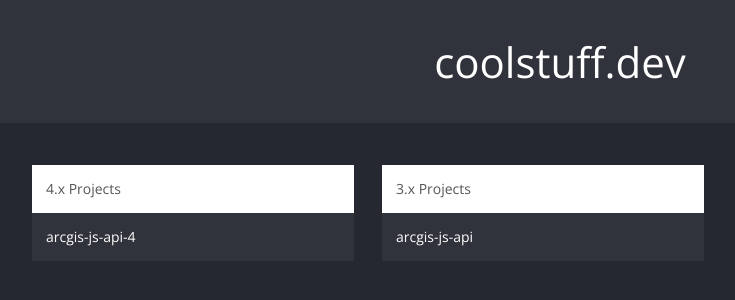
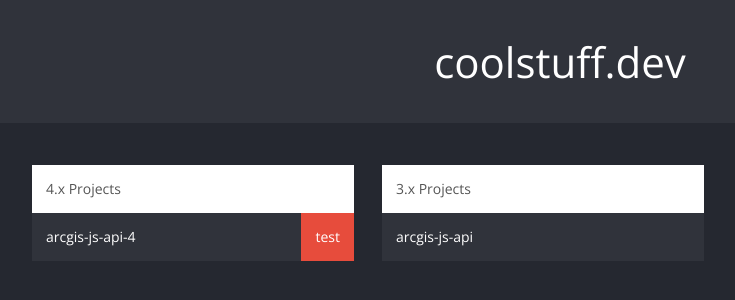
Before and after one commit to balumuriraj/Workspace, a website: page index.html in a window 1280 px wide. Shown: the whole page, without its empty margins (80-815 px from the left). Drawn offline with nearby package versions, Linux system fonts and the light colour scheme.

Commit message:
added test url

```diff
--- a/index.html
+++ b/index.html
@@ -39,8 +39,20 @@
           var anchor = document.createElement("a");
           anchor.href = item.url;
           anchor.innerHTML = item.title;
+          anchor.target = "_blank";
 
           li.appendChild(anchor);
+
+          if(item.testUrl) {
+            var test = document.createElement("a");
+            test.className = "testBtn";
+            test.href = item.testUrl;
+            test.innerHTML = "test";
+            test.target = "_blank";
+
+            li.appendChild(test);
+          }
+
           dom.ul.appendChild(li);
         })
       });
--- a/projects-config.json
+++ b/projects-config.json
@@ -4,7 +4,8 @@
     "list": [
       {
         "title": "arcgis-js-api-4",
-        "url": "http://coolstuff.dev/arcgis/4.x/arcgis-js-api-4/"
+        "url": "http://coolstuff.dev/arcgis/arcgis-js-api-4/",
+        "testUrl": "http://coolstuff.dev/arcgis/arcgis-js-api-4/node_modules/intern/client.html?config=tests/intern&suites=tests/unit/all"
       }
     ]
   },
@@ -13,7 +14,7 @@
     "list": [
       {
         "title": "arcgis-js-api",
-        "url": "http://coolstuff.dev/arcgis/3.x/arcgis-js-api/"
+        "url": "http://coolstuff.dev/arcgis/arcgis-js-api/"
       }
     ]
   }
--- a/styles.scss
+++ b/styles.scss
@@ -41,14 +41,19 @@ header {
       padding: 0;
 
       li {
+        background: rgba(255, 255, 255, 0.05);
+
         a {
-          display: block;
+          display: inline-block;
           padding: 1em;
           cursor: pointer;
-          background: rgba(255, 255, 255, 0.05);
           font-weight: 300;
           color: #ffffff;
-          text-decoration: none;
+        }
+
+        .testBtn {
+          float: right ;
+          background: #e74c3c;
         }
       }
 
```
Also changed, not shown: styles.css, 1 other file.
